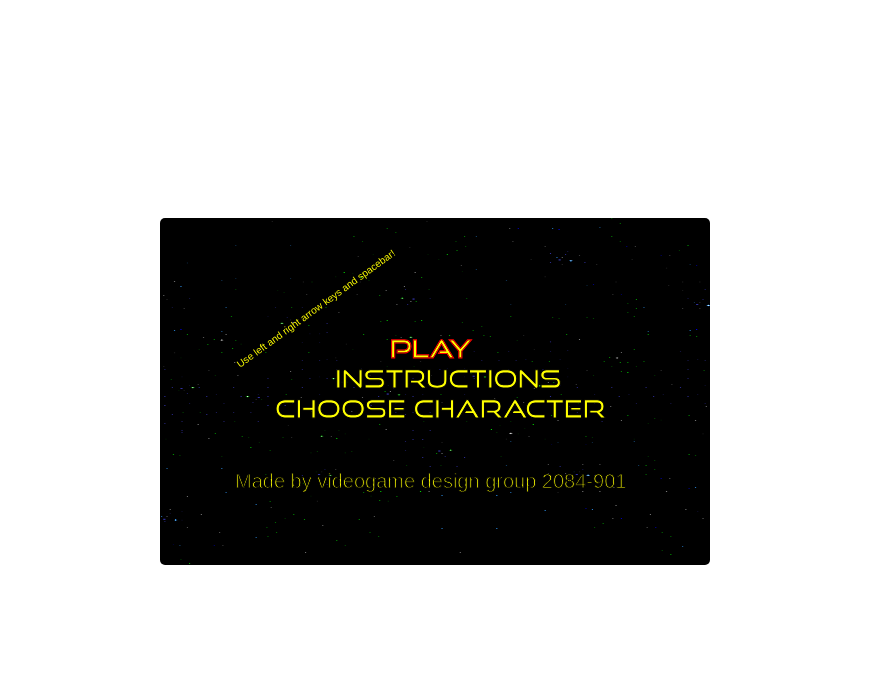
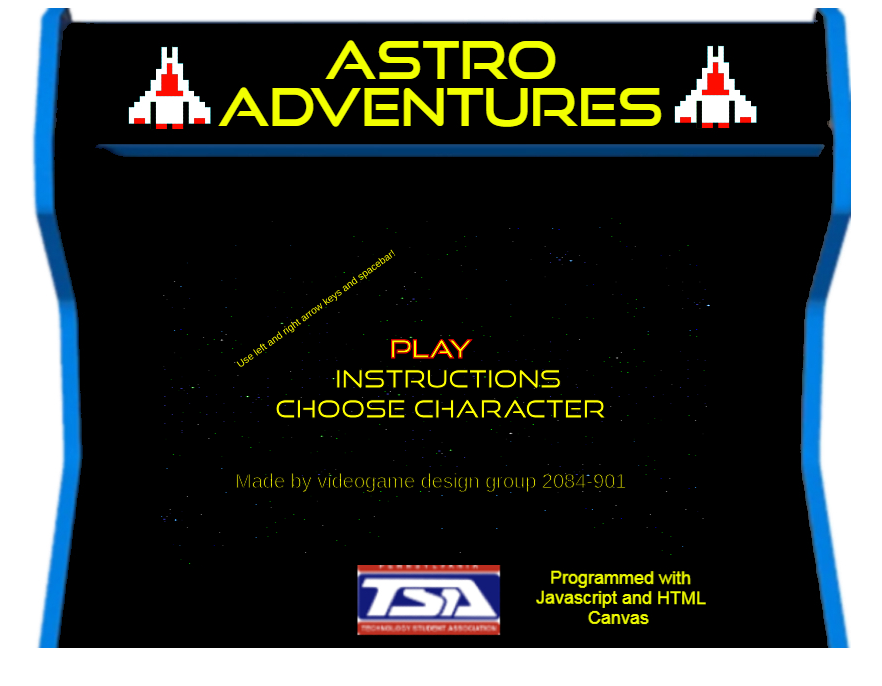
Before and after one commit to KoltonGalie/AstroAdventures_2021, a plain HTML site: page index.html in a window 1280 px wide. Shown: the whole page, without its empty margins (228-1110 px from the left). Drawn offline with Linux system fonts and the light colour scheme.

Commit message:
Update index.html

```diff
--- a/index.html
+++ b/index.html
@@ -901,7 +901,7 @@
 	   </script>
     </head>
     <body onload='initialize()'>
-    	<div style='background-image:url("images/body.jpg"); background-repeat:no-repeat; margin-left:250px; display:inline-block; width:1026px; height:640px;'>
+    	<div style='background-image:url("images/bodybg.jpg"); background-repeat:no-repeat; margin-left:250px; display:inline-block; width:1026px; height:640px;'>
 	       <canvas id='game' width='550px' height='347px' style='margin-left:130px; margin-top:210px; border-radius:5px'></canvas>
         </div>
         <audio src='sounds/bombSound.mp3' id='bomb' preload='auto' controls='none' style='display:none'></audio>
```
